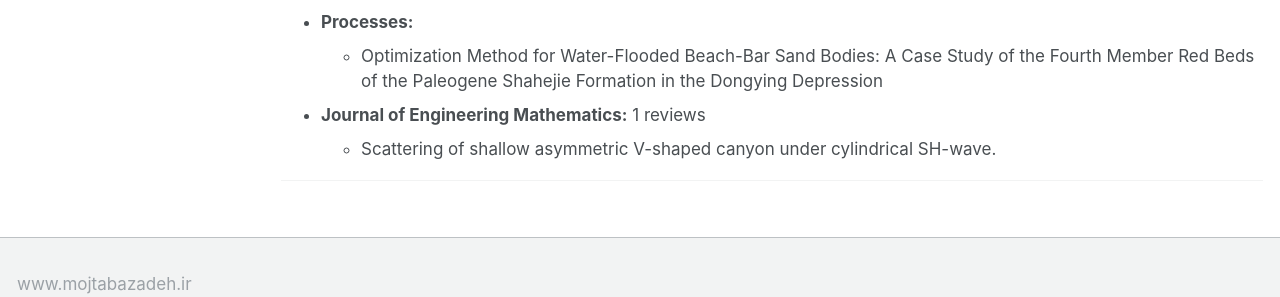
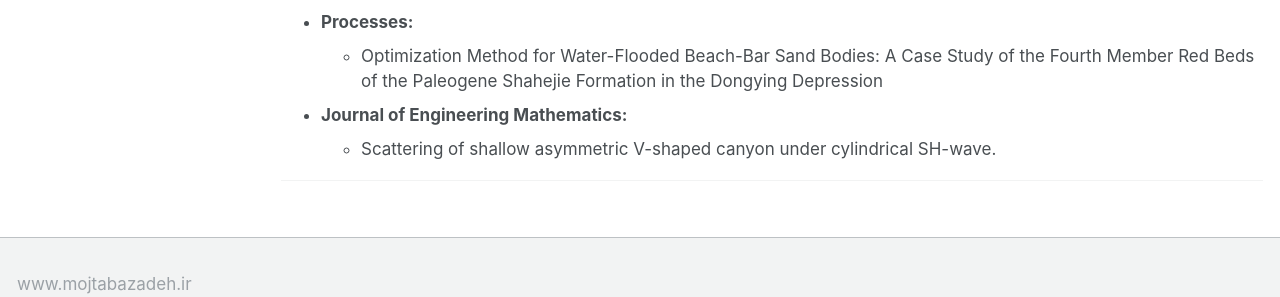
Before and after one commit to mojtabazadeh/mojtabazadeh.github.io, a Jekyll site: the page built from _pages/reviews.md, in a window 1280 px wide and 900 px high, scrolled down 1121 px. Shown: the part 515-812 px from the top of the window. Built offline with Jekyll 4.4.1, drawn with Linux system fonts in a browser that asks for light colours; some web fonts are replaced.

Commit message:
Update reviews.md

```diff
--- a/_pages/reviews.md
+++ b/_pages/reviews.md
@@ -58,7 +58,7 @@ ___
   * Optimization Method for Water-Flooded Beach-Bar Sand Bodies: A Case Study of the Fourth Member Red Beds of the Paleogene Shahejie Formation in the Dongying Depression
 
 
-* **Journal of Engineering Mathematics:** 1 reviews
+* **Journal of Engineering Mathematics:**
   * Scattering of shallow asymmetric V-shaped canyon under cylindrical SH-wave.
 
 
```
